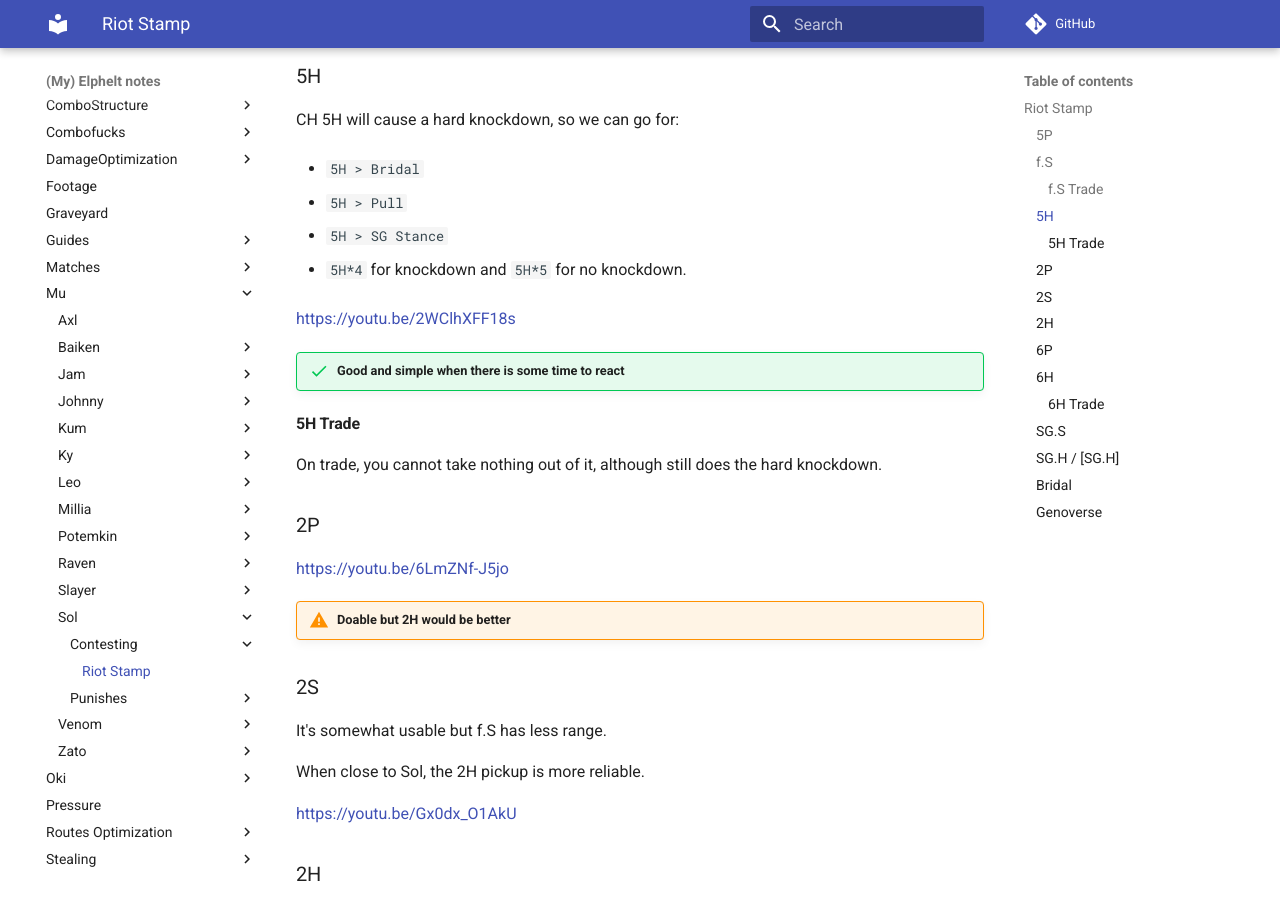
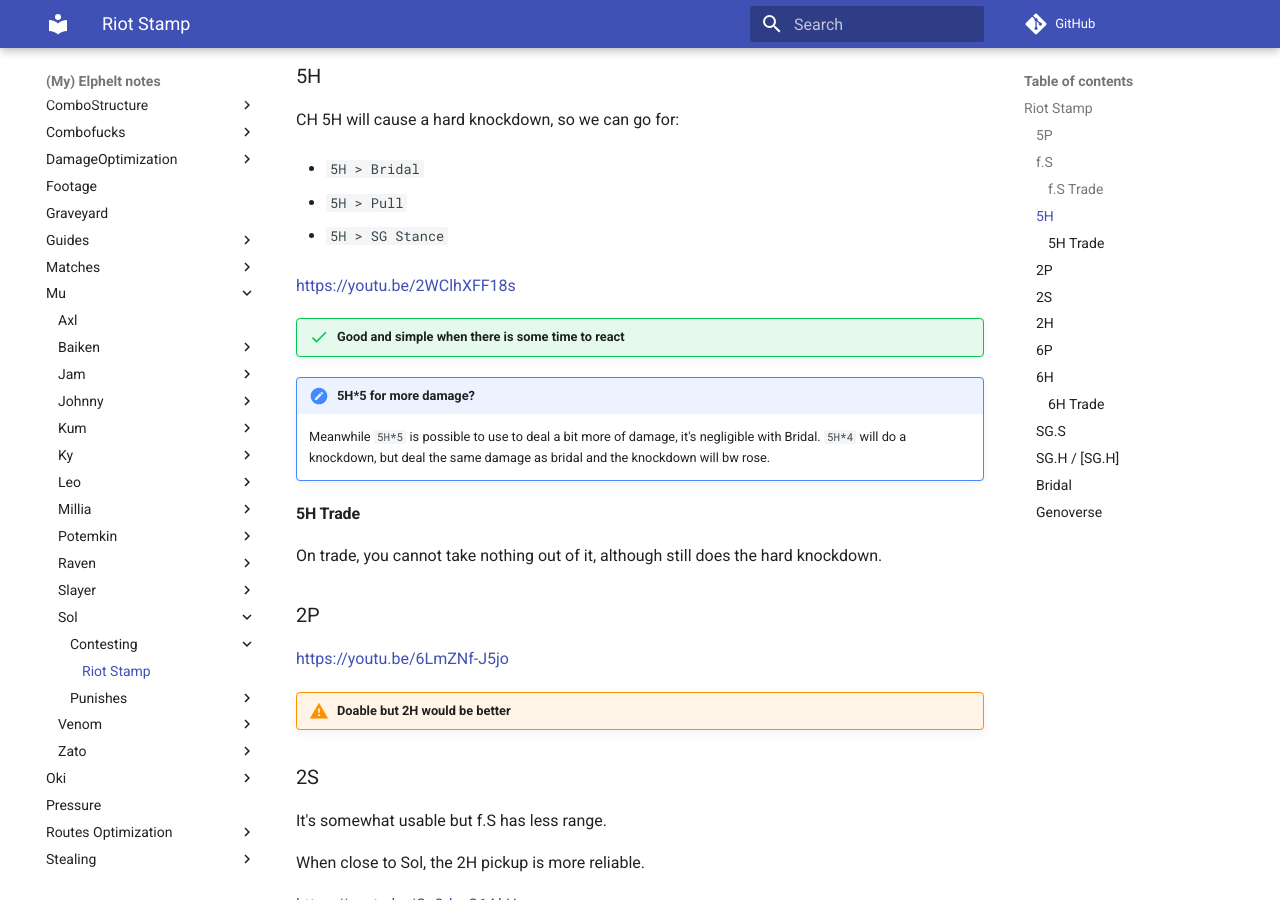
Before and after one commit to OriolFilter/Elphelt, an MkDocs documentation site: the page built from docs/Mu/Sol/Contesting/Riot_Stamp.md, in a window 1280 px wide and 900 px high, scrolled down 1896 px. Built offline with MkDocs 1.6.1 and Material for MkDocs 9.7.7, drawn with Linux system fonts in a browser that asks for light colours; comment, search, counter and statistics services are not loaded.

Commit message:
Added text

```diff
--- a/docs/Mu/Sol/Contesting/Riot_Stamp.md
+++ b/docs/Mu/Sol/Contesting/Riot_Stamp.md
@@ -37,11 +37,13 @@ CH 5H will cause a hard knockdown, so we can go for:
 
 - `5H > SG Stance`
 
-- `5H*4` for knockdown and `5H*5` for no knockdown.
-
 https://youtu.be/2WClhXFF18s
 
 !!! success "Good and simple when there is some time to react"
+
+!!! note "5H*5 for more damage?"
+
+    Meanwhile `5H*5` is possible to use to deal a bit more of damage, it's negligible with Bridal. `5H*4` will do a knockdown, but deal the same damage as bridal and the knockdown will bw rose.
 
 ### 5H Trade
 
```
